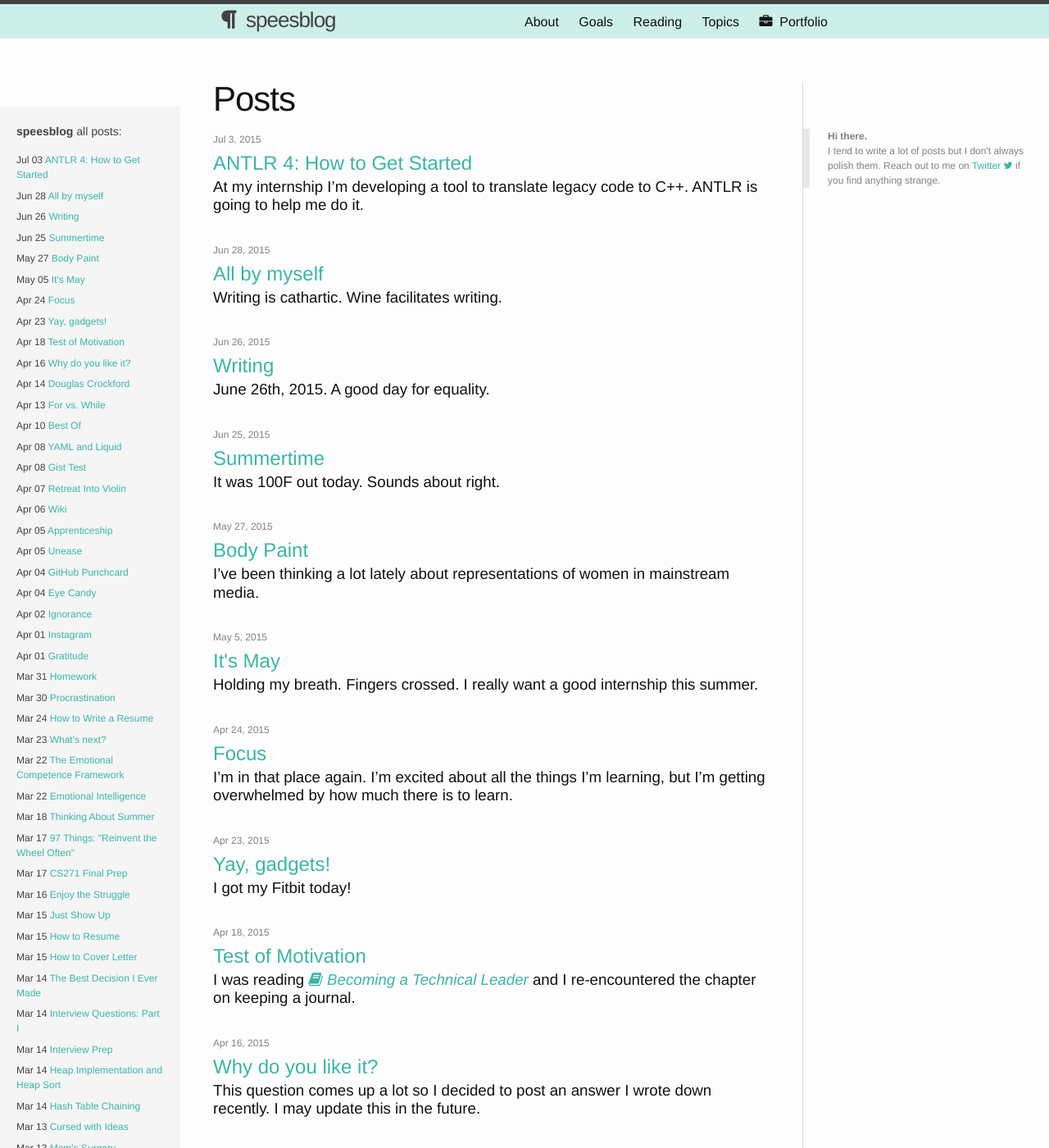
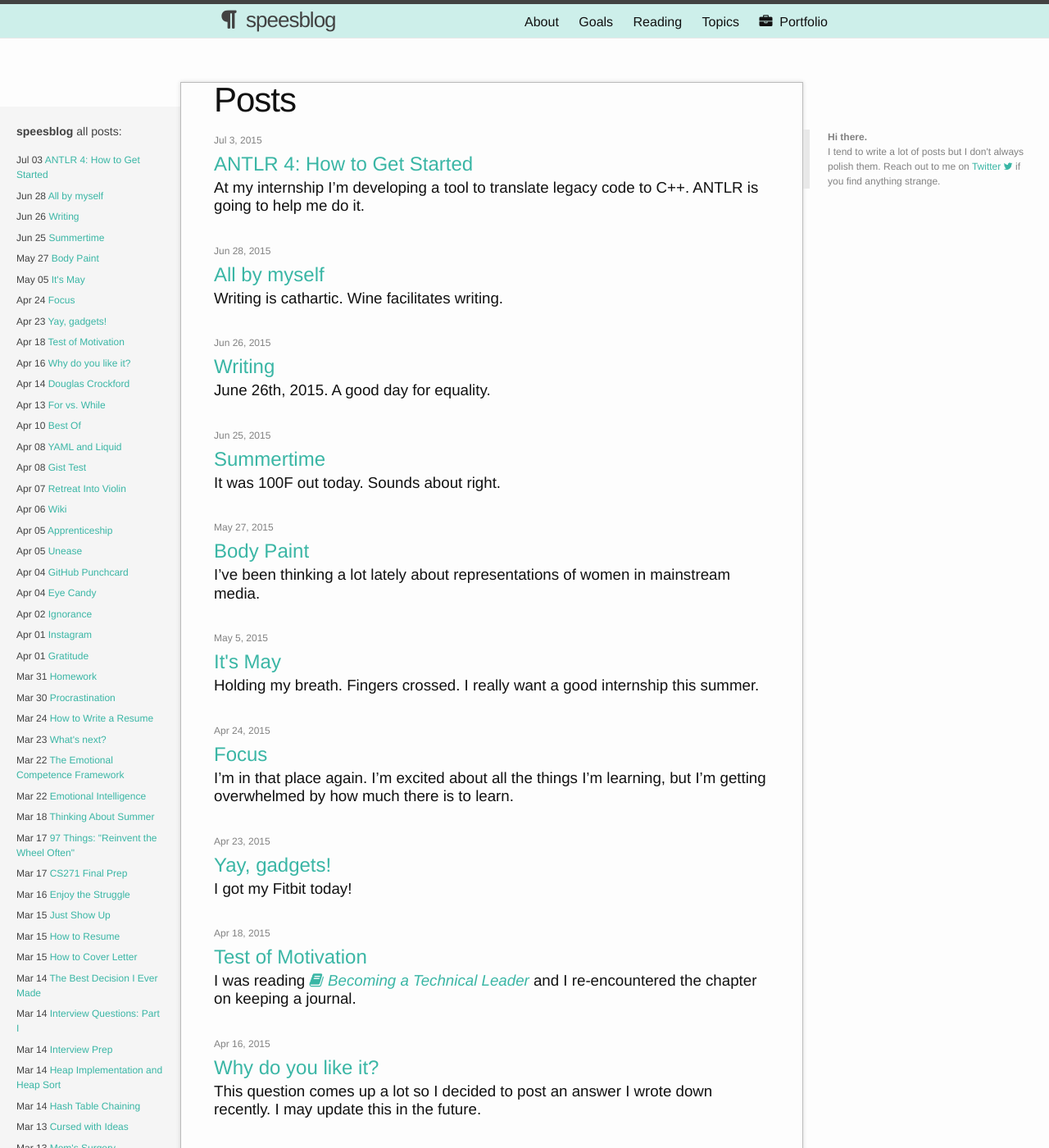
Before and after one commit to shelbyspees/speesblog, a Jekyll site: the page built from index.html, in a window 1280 px wide and 1400 px high. Shown: the whole window at 82% size. Built offline with Jekyll 4.4.1, drawn with Linux system fonts in a browser that asks for light colours; nearby versions of some CDN libraries; the list of posts is cut into pages by our own code.

Commit message:
Update css

```diff
--- a/_sass/_layout.scss
+++ b/_sass/_layout.scss
@@ -239,7 +239,14 @@
   .page-content {
     padding-right: 300px;
     margin: 70px auto 70px 220px;
+  }
 
+  .vert-line {
+    border-left: solid 1px #bbb;
+    border-right: solid 1px #bbb;
+    border-bottom: solid 1px #999;
+    border-top: solid 1px #bbb;
+    box-shadow: 0 0 5px rgba(71, 71, 71, 0.2);
   }
 }
 
@@ -250,12 +257,7 @@
   }
   .vert-line {
     border-right: none;
-    border-left: solid 1px #bbb;
-    border-right: solid 1px #bbb;
-    border-bottom: solid 1px #999;
-    border-top: solid 1px #bbb;
-    box-shadow: 0 0 5px rgba(71, 71, 71, 0.2);
-}
+    }
 }
 
 .anchor {
```
